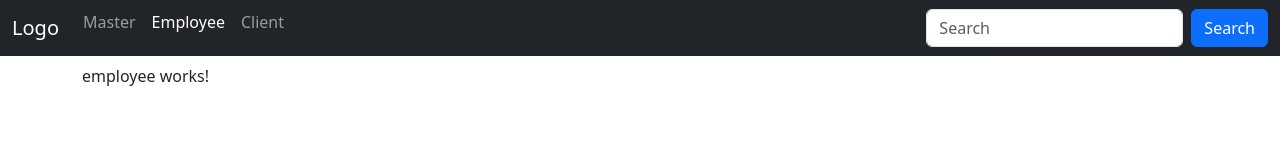
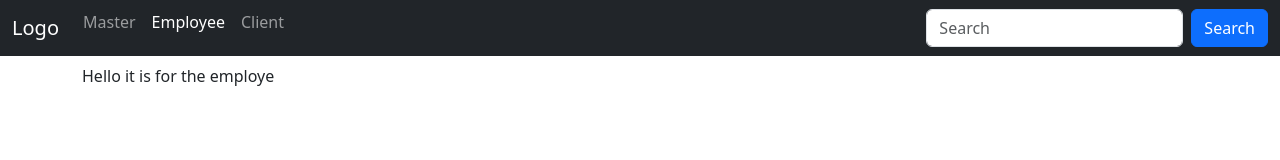
Before and after one commit to SpeedKillsx/Angular-Tutorial, an Angular app: page /employee in a window 1280 px wide. Shown: the top 160 px of the page. Built offline with nearby package versions, Linux system fonts and the light colour scheme.

Commit message:
Modified the employee html component

```diff
--- a/src/app/components/employee/employee.component.html
+++ b/src/app/components/employee/employee.component.html
@@ -1 +1,5 @@
-<p>employee works!</p>
+<div class="row">
+    <div class="col-6">
+        <p> Hello it is for the employe</p>
+    </div>
+</div>
```
